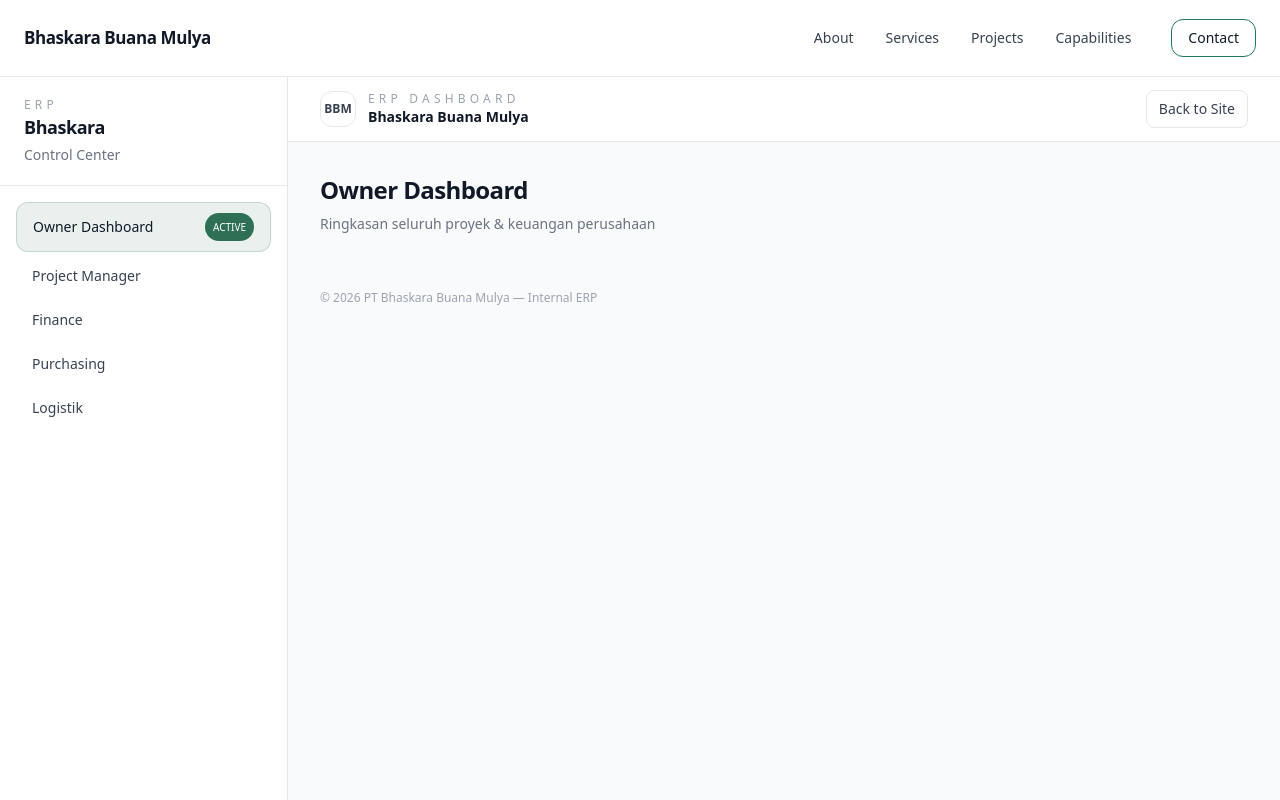
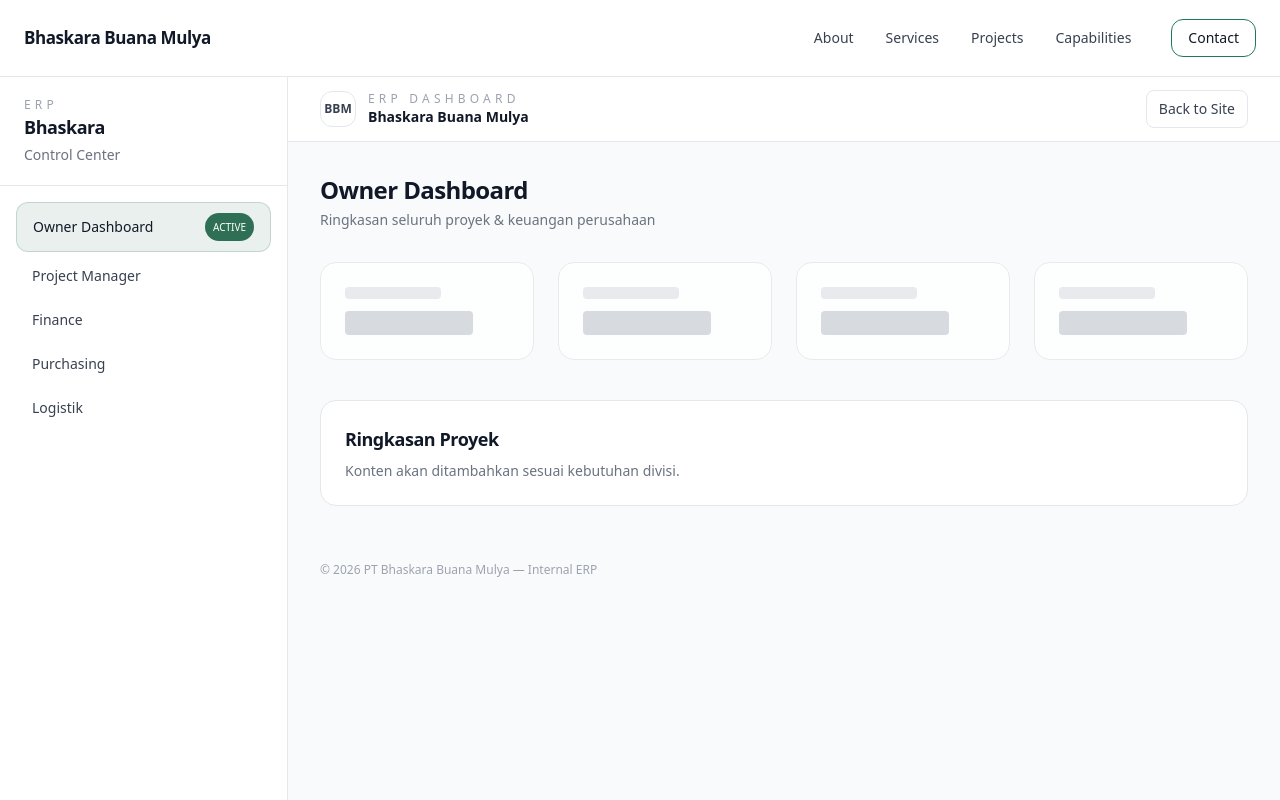
Before and after one commit to herlan-syihabudin/Bhaskara, a Next.js app: page /dashboard/owner in a window 1280 px wide. Shown: the top 800 px of the page. Built offline with nearby package versions, Linux system fonts and the light colour scheme.

Commit message:
Update page.tsx

```diff
--- a/app/dashboard/owner/page.tsx
+++ b/app/dashboard/owner/page.tsx
@@ -1,11 +1,18 @@
-// app/dashboard/owner/page.tsx
-export default function OwnerDashboard() {
+import DashboardHeader from "@/components/dashboard/DashboardHeader";
+import KpiPlaceholder from "@/components/dashboard/KpiPlaceholder";
+import SectionPlaceholder from "@/components/dashboard/SectionPlaceholder";
+
+export default function OwnerPage() {
   return (
-    <div>
-      <h1 className="text-2xl font-semibold">Owner Dashboard</h1>
-      <p className="text-sm text-gray-500 mt-2">
-        Ringkasan seluruh proyek & keuangan perusahaan
-      </p>
-    </div>
+    <>
+      <DashboardHeader
+        title="Owner Dashboard"
+        subtitle="Ringkasan seluruh proyek & keuangan perusahaan"
+      />
+
+      <KpiPlaceholder />
+
+      <SectionPlaceholder title="Ringkasan Proyek" />
+    </>
   );
 }
```
